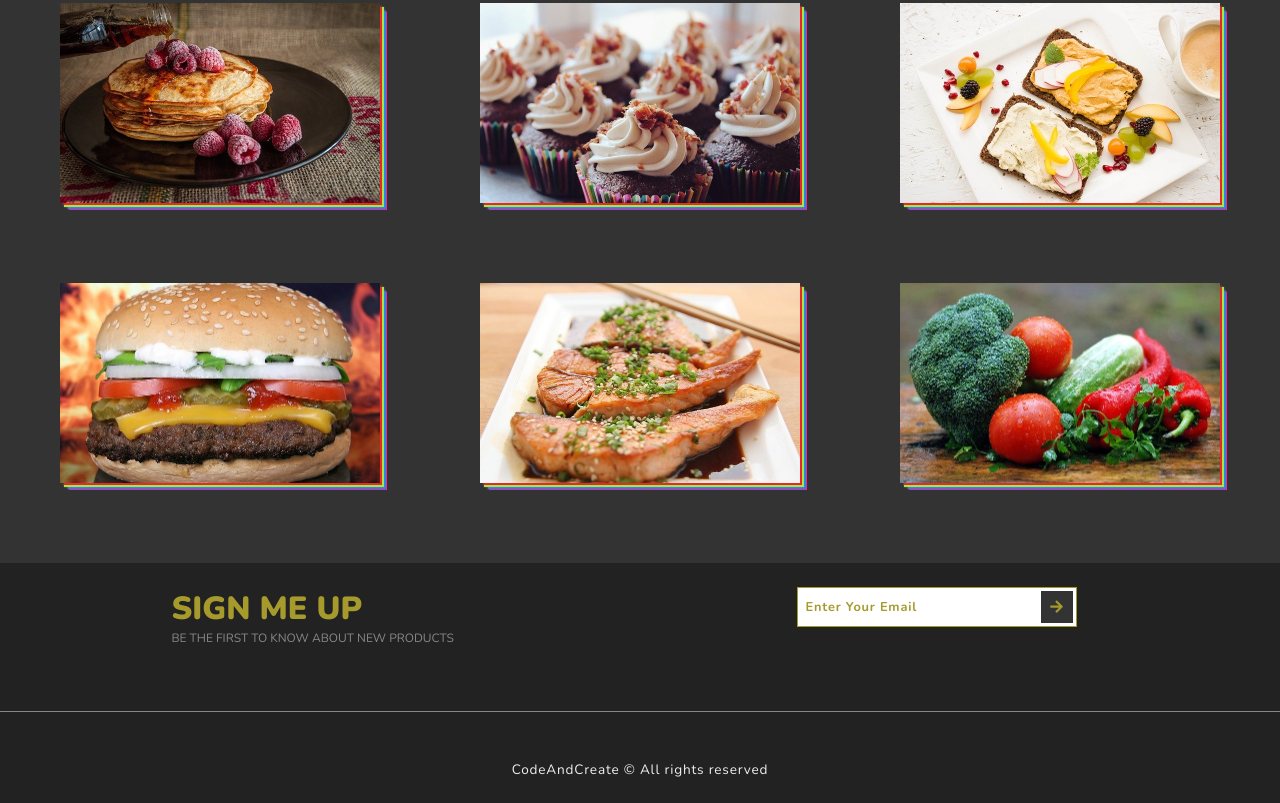
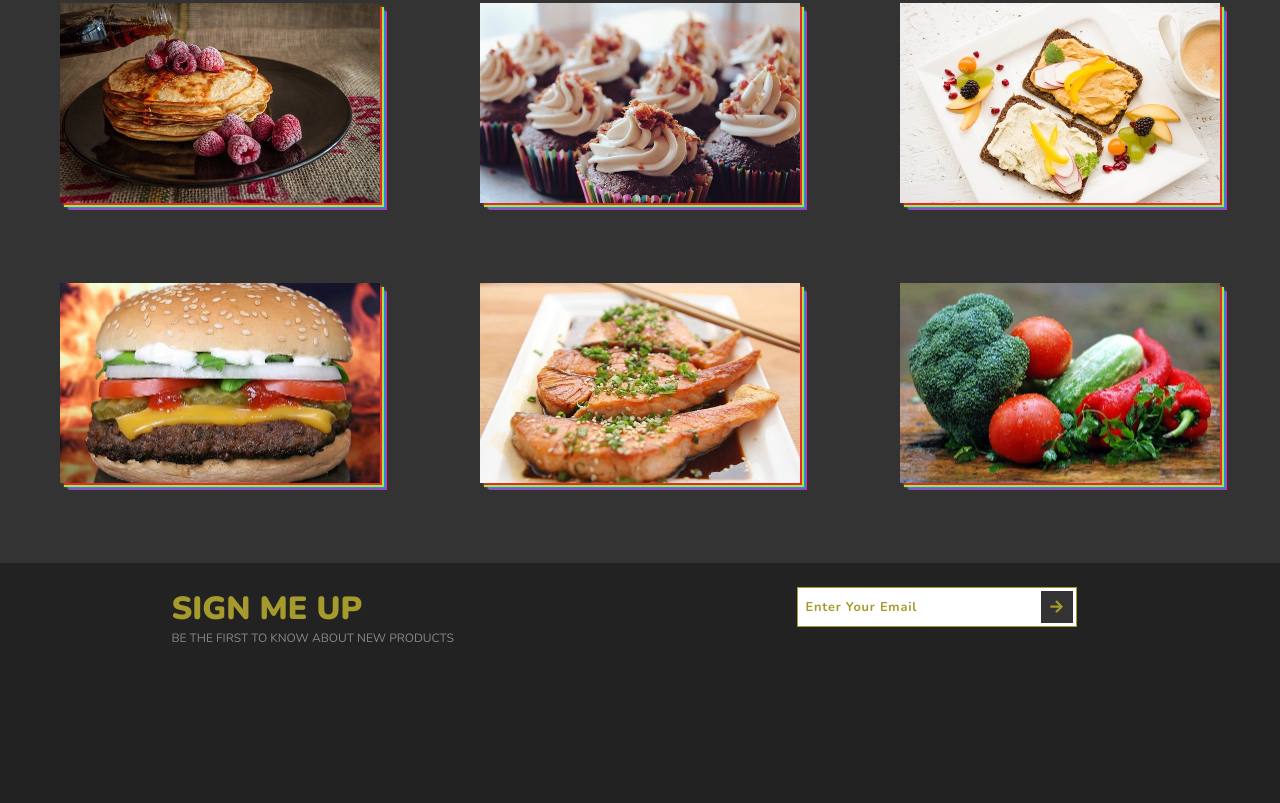
Before and after one commit to abdy88/FOODS, a plain HTML site: page index.html in a window 1280 px wide. Shown: the part 1787-2590 px from the top of the page. Drawn offline with nearby package versions, Linux system fonts and the light colour scheme.

Commit message:
Update index.html

```diff
--- a/index.html
+++ b/index.html
@@ -151,7 +151,6 @@
                     <i class="fas fa-arrow-right"></i>
                 </button>
             </form>
-            <p class="copyright">CodeAndCreate &copy; All rights reserved</p>
         </section>
         <!-- End of Section 4 -->
         </div>
```
